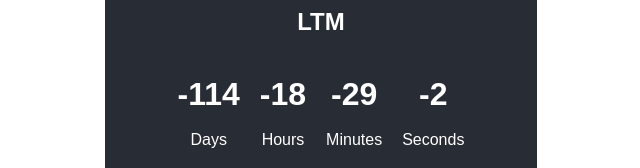
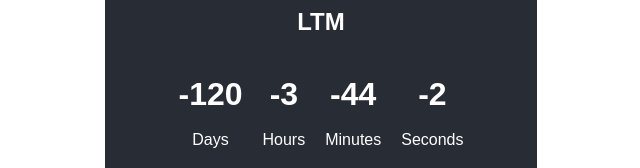
Before and after one commit to Shahryartariq/Date_Passed, a Vue app: page / in a window 1280 px wide. Shown: the part 430-598 px from the top of the page, without its empty margins (319-959 px from the left). Built offline with nearby package versions, Linux system fonts and the light colour scheme.

Commit message:
Updated on sunday

```diff
--- a/src/App.vue
+++ b/src/App.vue
@@ -15,7 +15,7 @@
     <!-- Display the Active Time Counter -->
     <div v-if="activeTab === 0" class="tab-content">
       <h2>LTM</h2>
-      <TimeCounter :startDate="new Date('2026-08-17T23:27:00')" />
+      <TimeCounter :startDate="new Date('2026-08-23T08:42:00')" />
     </div>
     <div v-if="activeTab === 1" class="tab-content">
       <h2>LTC</h2>
```
